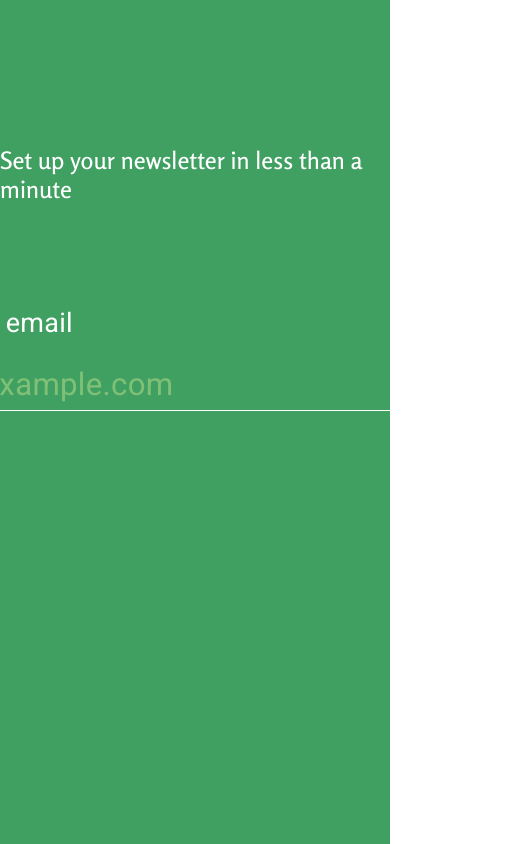
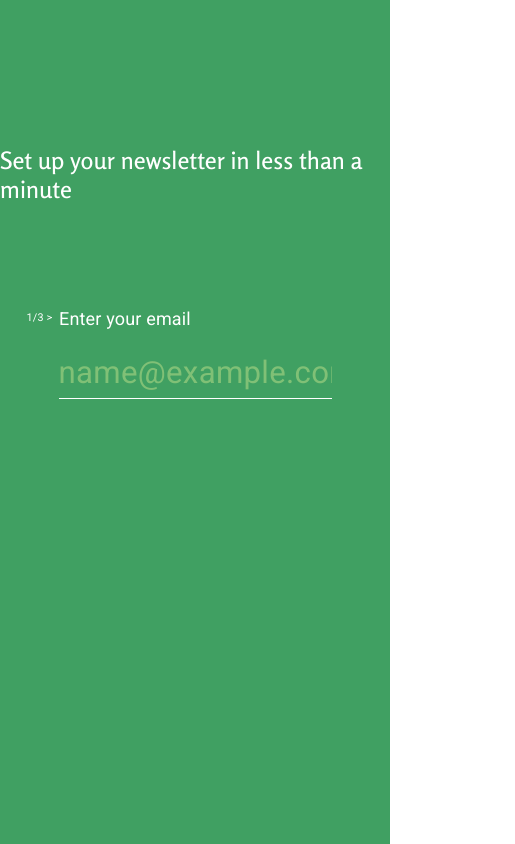
Before and after one commit to mihailthebuilder/rellate-frontend, a React (Create React App) app: page / in a window 390 px wide. Shown: the part 1226-2070 px from the top of the page, 515 px wide, since content can reach past the window. Built offline with nearby package versions, Linux system fonts and the light colour scheme.

Commit message:
removed hierarchies in styling

```diff
--- a/src/App/Form/index.scss
+++ b/src/App/Form/index.scss
@@ -17,6 +17,21 @@ section.form {
 
   form {
     margin-top: 10vh;
+
+    button {
+      color: $yellow-pale;
+      display: block;
+      margin-top: 5vh;
+      font-size: 0.7em;
+      border: 0.05em solid $yellow-pale;
+      padding: 0.3em 1.5em;
+      text-transform: capitalize;
+
+      &:hover {
+        background: $green-hunter;
+      }
+    }
+  }
 
   .form-control {
     width: 40rem;
@@ -47,25 +62,24 @@ section.form {
       }
     }
   }
-
-    button {
-      color: $yellow-pale;
-      display: block;
-      margin-top: 5vh;
-      font-size: 0.7em;
-      border: 0.05em solid $yellow-pale;
-      padding: 0.3em 1.5em;
-      text-transform: capitalize;
-
-      &:hover {
-        background: $green-hunter;
-      }
-    }
-  }
 }
 
 @media (max-width: 900px) {
   section.form {
     font-size: 1.5rem;
+
+    .form-control {
+      width: 70vw;
     }
   }
+}
+
+@media (max-width: 500px) {
+  section.form {
+    .form-control {
+      .input-label {
+        font-size: 1em;
+      }
+    }
+  }
+}
```
Lines whose indentation alone changed are shown as unchanged.
